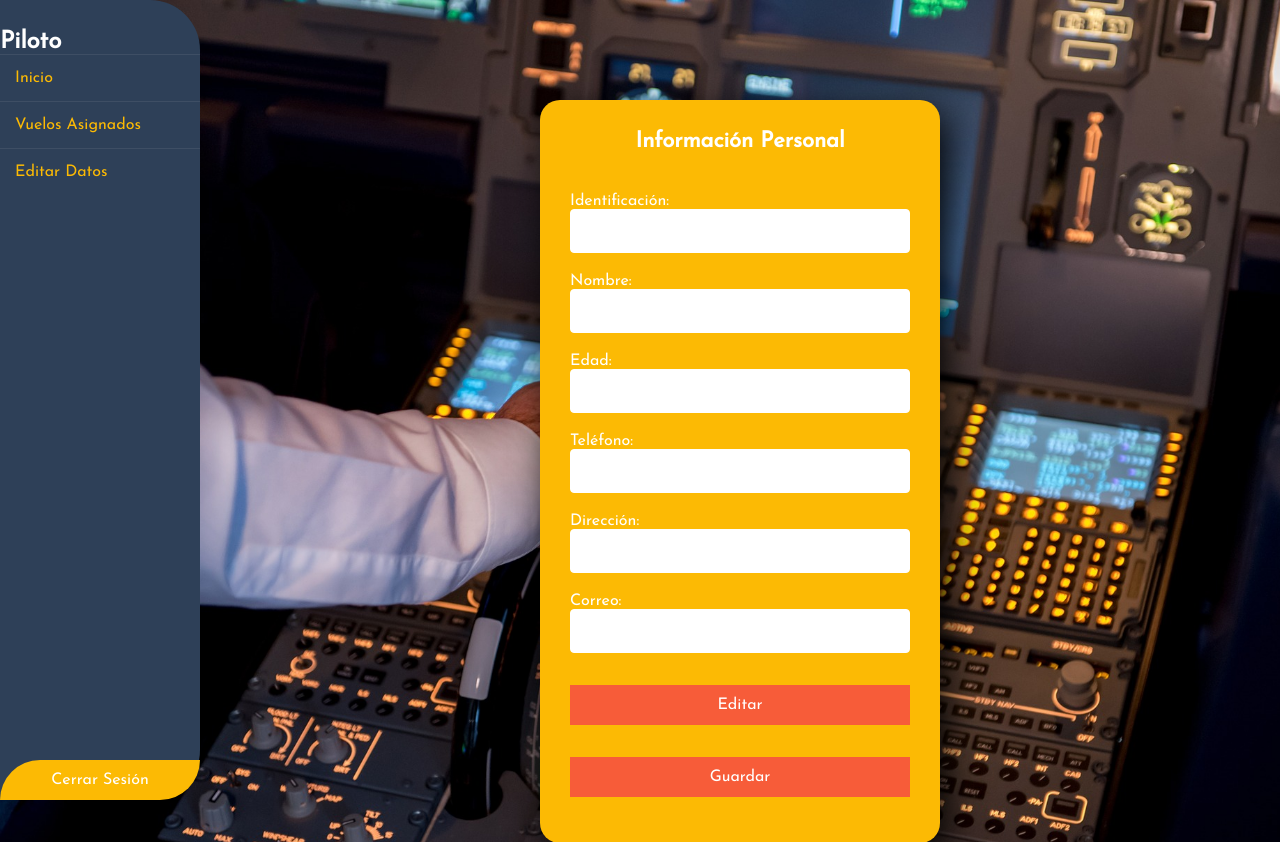
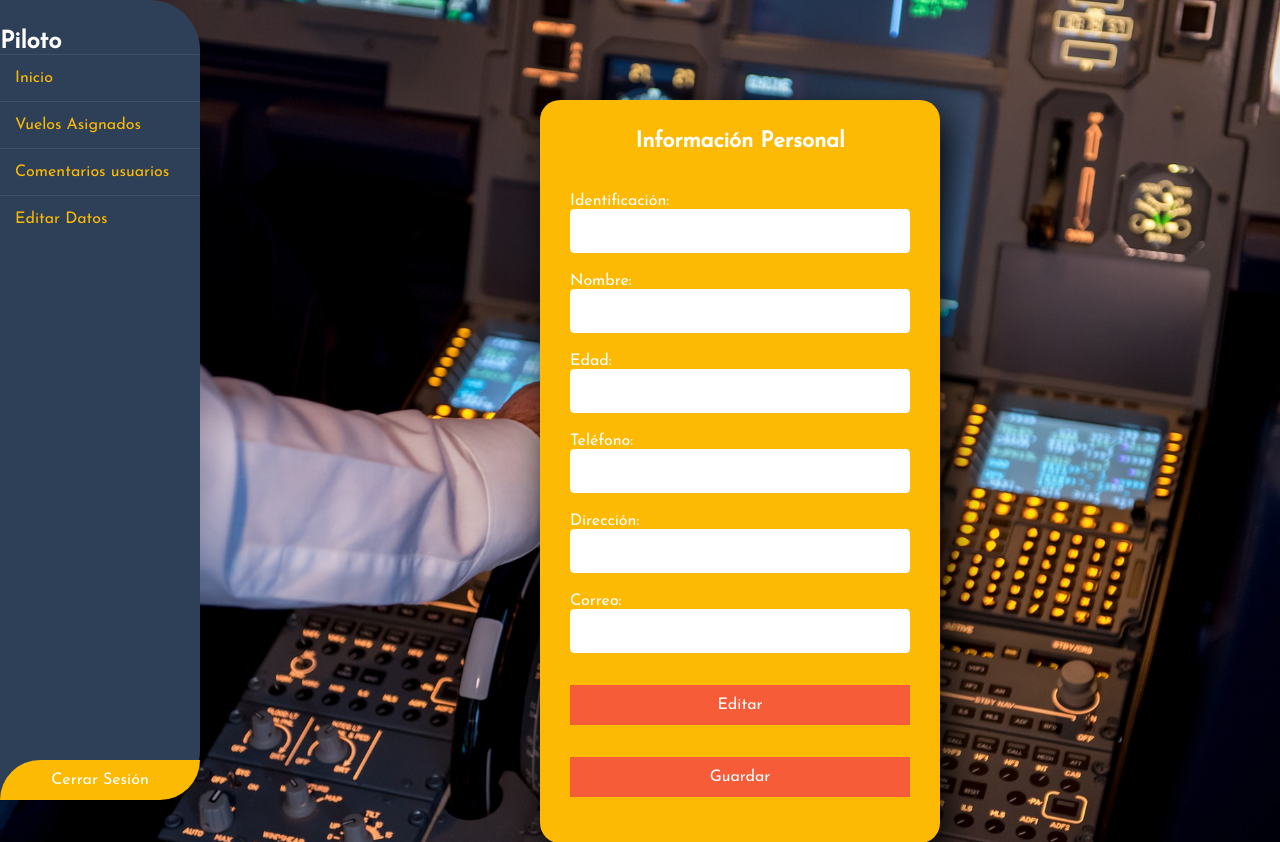
Before and after one commit to AlejandroMartinezH/Proyecto_Aeropuerto, a Flask app: page /piloto_editar_datos in a window 1280 px wide. Shown: the top 842 px of the page. Run offline with Flask 2, Linux system fonts and the light colour scheme; some libraries are stand-ins or nearby versions.

```diff
--- a/templates/base/pilotos_base.html
+++ b/templates/base/pilotos_base.html
@@ -11,6 +11,7 @@
 {% block lista %}
     <li><a href="index">Inicio</a></li>
     <li><a href="piloto_vuelos_asignados">Vuelos Asignados</a></li>
+    <li><a href="piloto_comentarios_vuelo">Comentarios usuarios</a></li>
     <li><a href="piloto_editar_datos">Editar Datos</a></li>
 {% endblock lista %}
 
```
Also changed, not shown: db/database.db (added).
